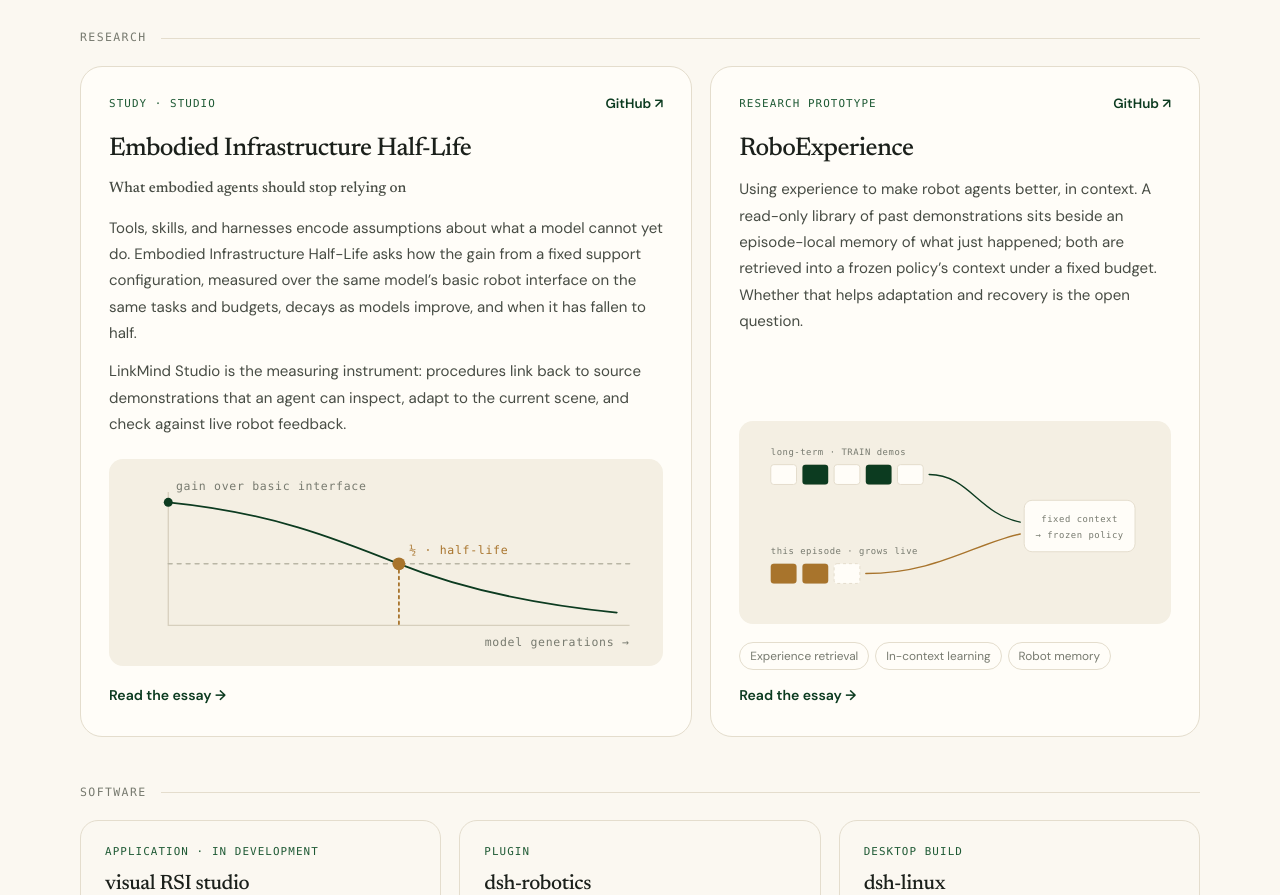
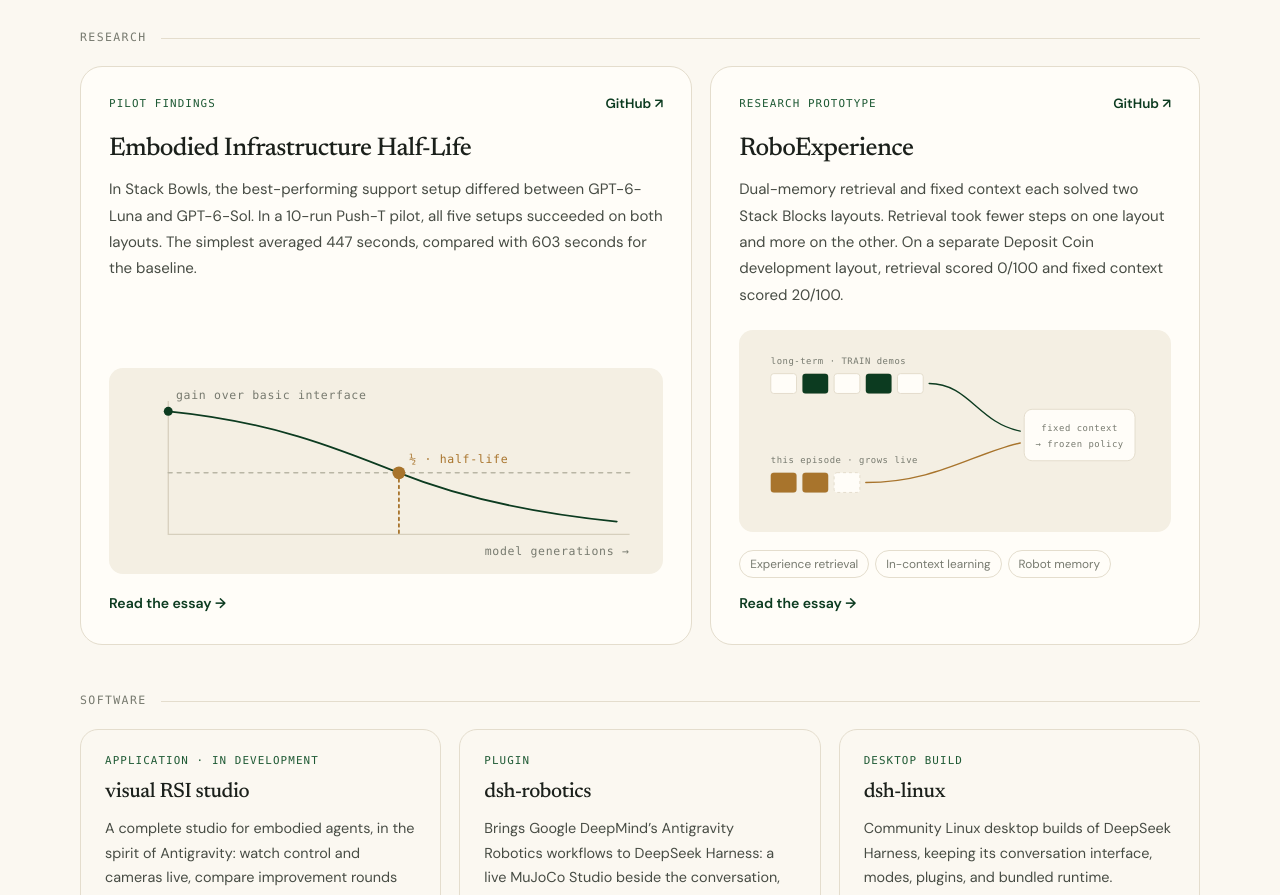
Before and after one commit to zhanxch/zhanxch.github.io, a plain HTML site: page index.html in a window 1280 px wide. Shown: the part 2945-3840 px from the top of the page. Drawn offline with Linux system fonts and the light colour scheme.

Commit message:
Lead research project cards with pilot findings

```diff
--- a/index.html
+++ b/index.html
@@ -225,11 +225,9 @@
       <p class="subhead reveal">Research</p>
       <div class="projects">
         <article class="project project-featured reveal" aria-labelledby="halflife-title">
-          <div class="project-top"><span class="project-kind">Study · Studio</span><a class="project-repo" href="https://github.com/zhanxch/embodied-infra-half-life">GitHub ↗</a></div>
+          <div class="project-top"><span class="project-kind">Pilot findings</span><a class="project-repo" href="https://github.com/zhanxch/embodied-infra-half-life">GitHub ↗</a></div>
           <h3 id="halflife-title"><a href="https://github.com/zhanxch/embodied-infra-half-life">Embodied Infrastructure Half-Life</a></h3>
-          <p class="project-lede">What embodied agents should stop relying on</p>
-          <p>Tools, skills, and harnesses encode assumptions about what a model cannot yet do. Embodied Infrastructure Half-Life asks how the gain from a fixed support configuration, measured over the same model’s basic robot interface on the same tasks and budgets, decays as models improve, and when it has fallen to half.</p>
-          <p>LinkMind Studio is the measuring instrument: procedures link back to source demonstrations that an agent can inspect, adapt to the current scene, and check against live robot feedback.</p>
+          <p>In Stack Bowls, the best-performing support setup differed between GPT-6-Luna and GPT-6-Sol. In a 10-run Push-T pilot, all five setups succeeded on both layouts. The simplest averaged 447 seconds, compared with 603 seconds for the baseline.</p>
           <figure class="halflife" aria-label="Schematic: the gain from fixed support declines across model generations until it reaches half">
             <svg viewBox="0 0 420 150" aria-hidden="true">
               <path d="M40 18v104h360" stroke="#d6cfbd" fill="none"/>
@@ -249,7 +247,7 @@
         <article class="project reveal" aria-labelledby="robox-title">
           <div class="project-top"><span class="project-kind">Research prototype</span><a class="project-repo" href="https://github.com/zhanxch/RoboExperience">GitHub ↗</a></div>
           <h3 id="robox-title"><a href="https://github.com/zhanxch/RoboExperience">RoboExperience</a></h3>
-          <p>Using experience to make robot agents better, in context. A read-only library of past demonstrations sits beside an episode-local memory of what just happened; both are retrieved into a frozen policy’s context under a fixed budget. Whether that helps adaptation and recovery is the open question.</p>
+          <p>Dual-memory retrieval and fixed context each solved two Stack Blocks layouts. Retrieval took fewer steps on one layout and more on the other. On a separate Deposit Coin development layout, retrieval scored 0/100 and fixed context scored 20/100.</p>
           <figure class="halflife" aria-label="Schematic: a long-term demonstration library and an episode memory both feed a fixed-size context for a frozen policy">
             <svg viewBox="0 0 420 190" aria-hidden="true">
               <text class="fig-text" x="24" y="24">long-term · TRAIN demos</text>
```
